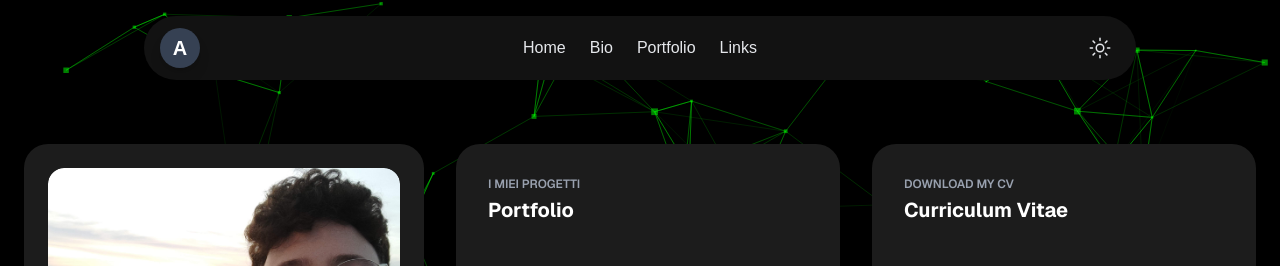
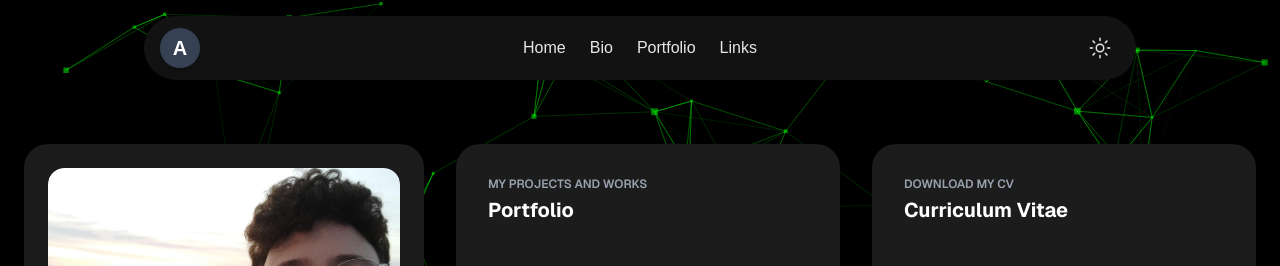
Before and after one commit to sblaker/portfolio, a Next.js app: page / in a window 1280 px wide. Shown: the top 266 px of the page. Built offline with nearby package versions, Linux system fonts and the light colour scheme.

Commit message:
eng translation

```diff
--- a/src/app/page.tsx
+++ b/src/app/page.tsx
@@ -28,7 +28,7 @@ export default function Home() {
                 <Link href="/portfolio" passHref>
                   <ContentCard
                     title="Portfolio"
-                    description="I miei progetti"
+                    description="My projects and works"
                     icon={<IoBriefcaseOutline
                       size={48}
                       className="text-[#00C2E8]" />} id={undefined}                  />
```
